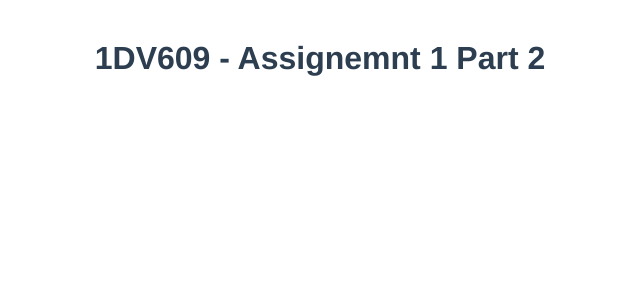
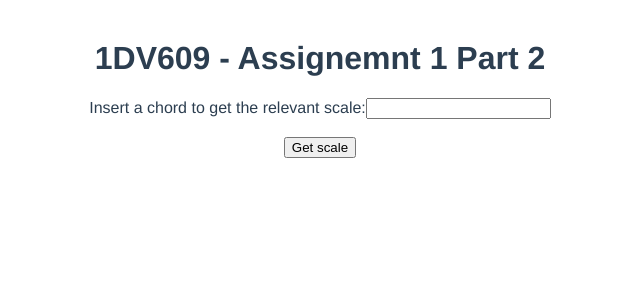
Before and after one commit to veglinus/1DV609_1, a Vue app: page / in a window 1280 px wide. Shown: the top 300 px of the page, without its empty margins (320-960 px from the left). Built offline with nearby package versions, Linux system fonts and the light colour scheme.

Commit message:
First tests

```diff
--- a/src/components/Home.vue
+++ b/src/components/Home.vue
@@ -4,34 +4,36 @@
 
     <p id="error" v-if="error">{{error}}</p>
 
+    <label for="note">Insert a chord to get the relevant scale:</label>
+    <input type="text" name="note" id="note" v-model="note">
+
+
+    <br><br>
+    <button v-on:click="test(note)">Get scale</button>
+
   </div>
 </template>
 
 <script>
-
+import { getScaleStartingPosition } from "../functions.js";
 
 export default {
+
   name: 'Home',
-  created () {
-    this.getPeople()
-  },
     data: function() {
         return {
             error: "",
+            result: "",
+            note: ""
         }
     },
     methods: {
+      test: function(param) {
+        getScaleStartingPosition(param).then(function(data) {
+          console.log(data);
+        });
+      }
 
-      getPeople: function() {
-        /*
-          axios.get("http://localhost:3000/users").then((response) => {
-              if (response != null) {
-                  this.people = response.data;
-              } else {
-                  console.log(response);
-              }
-          })*/
-      },
 
     }
 }
```
Also changed, not shown: package.json (+17 -1 lines), tests/test.js (deleted, +0 -5 lines), 2 other files (tests, documents, lock files or other folders).
